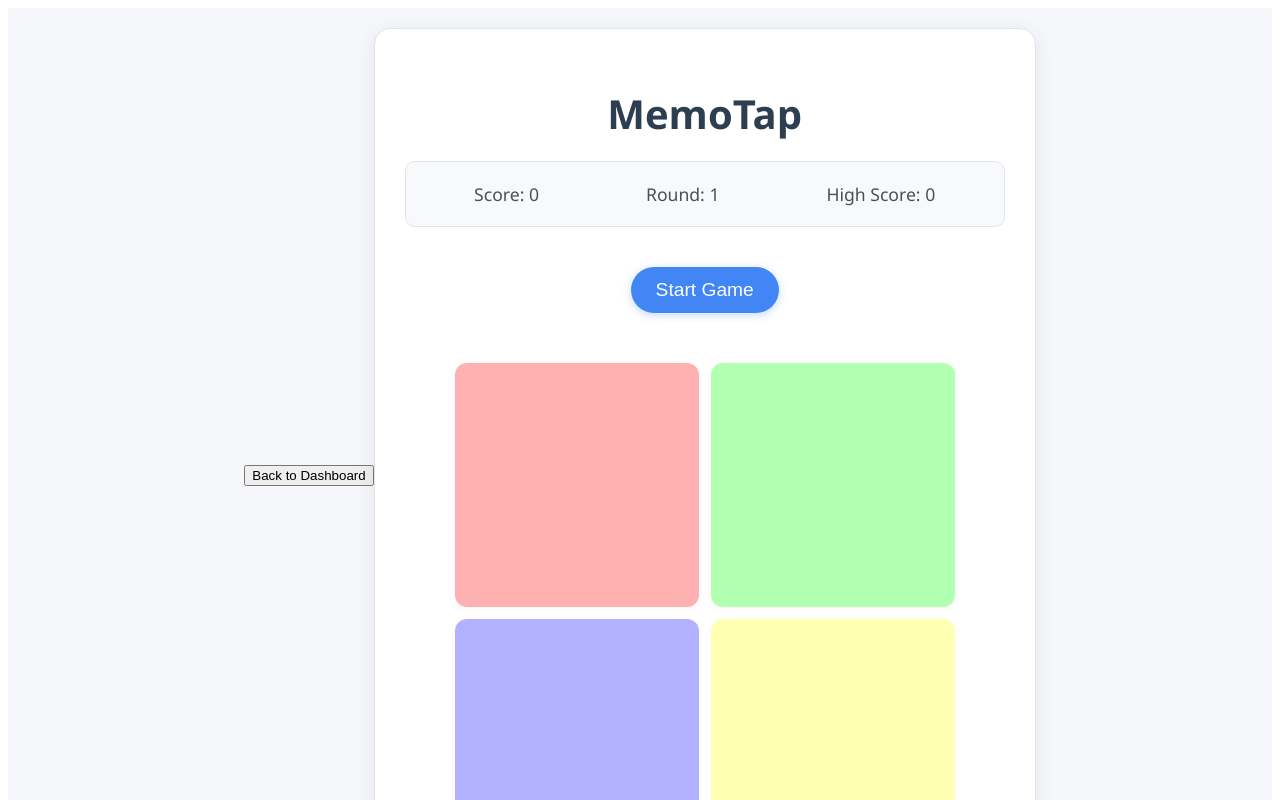
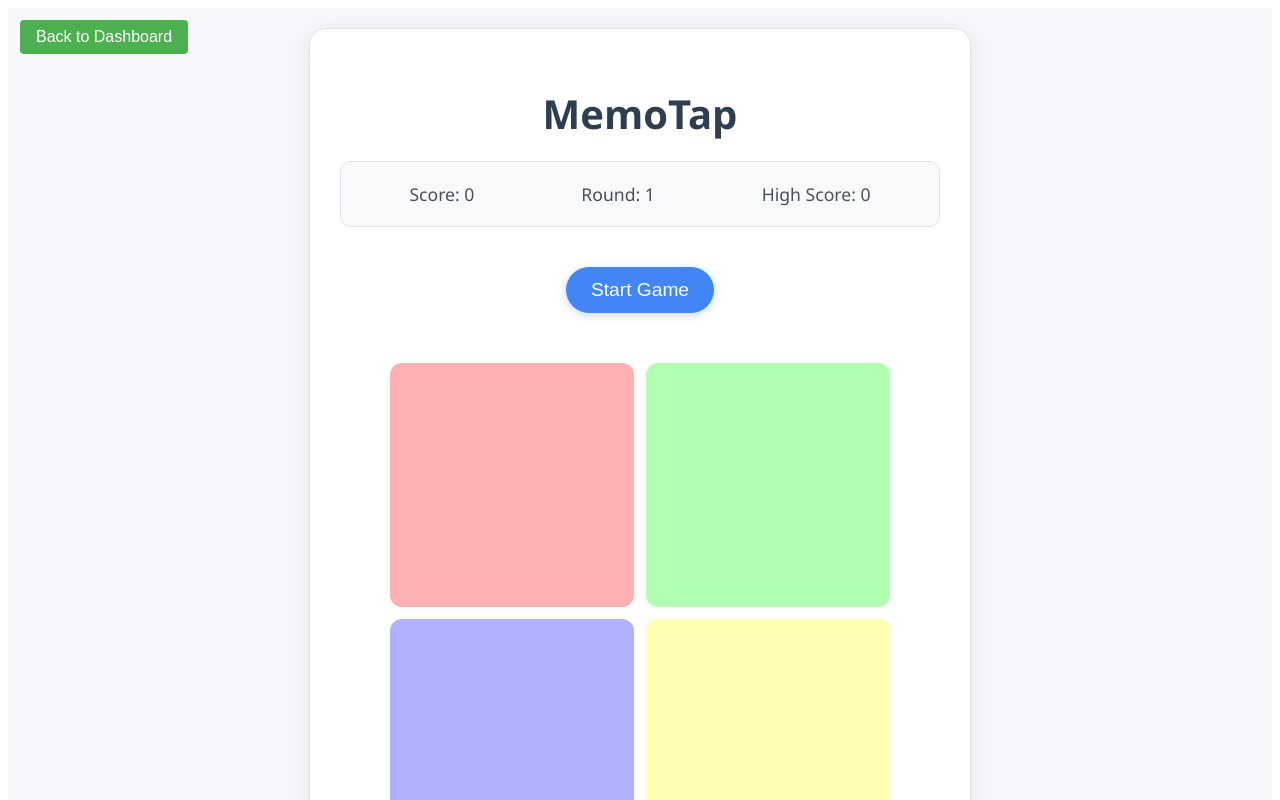
Before and after one commit to Jlasi17/memolane, a React (Create React App) app in the folder memoweb/: page /#/memotap in a window 1280 px wide. Shown: the top 800 px of the page. Built offline with nearby package versions, Linux system fonts and the light colour scheme; no server answers.

Commit message:
Update MemoTap.module.css

```diff
--- a/memoweb/src/components/games/memotap/MemoTap.module.css
+++ b/memoweb/src/components/games/memotap/MemoTap.module.css
@@ -201,3 +201,20 @@
     font-size: 2rem;
   }
 }
+.backButton {
+  position: absolute;
+  top: 20px;
+  left: 20px;
+  padding: 8px 16px;
+  background-color: #4CAF50;
+  color: white;
+  border: none;
+  border-radius: 4px;
+  cursor: pointer;
+  font-size: 16px;
+  z-index: 100;
+}
+
+.backButton:hover {
+  background-color: #45a049;
+}
```
